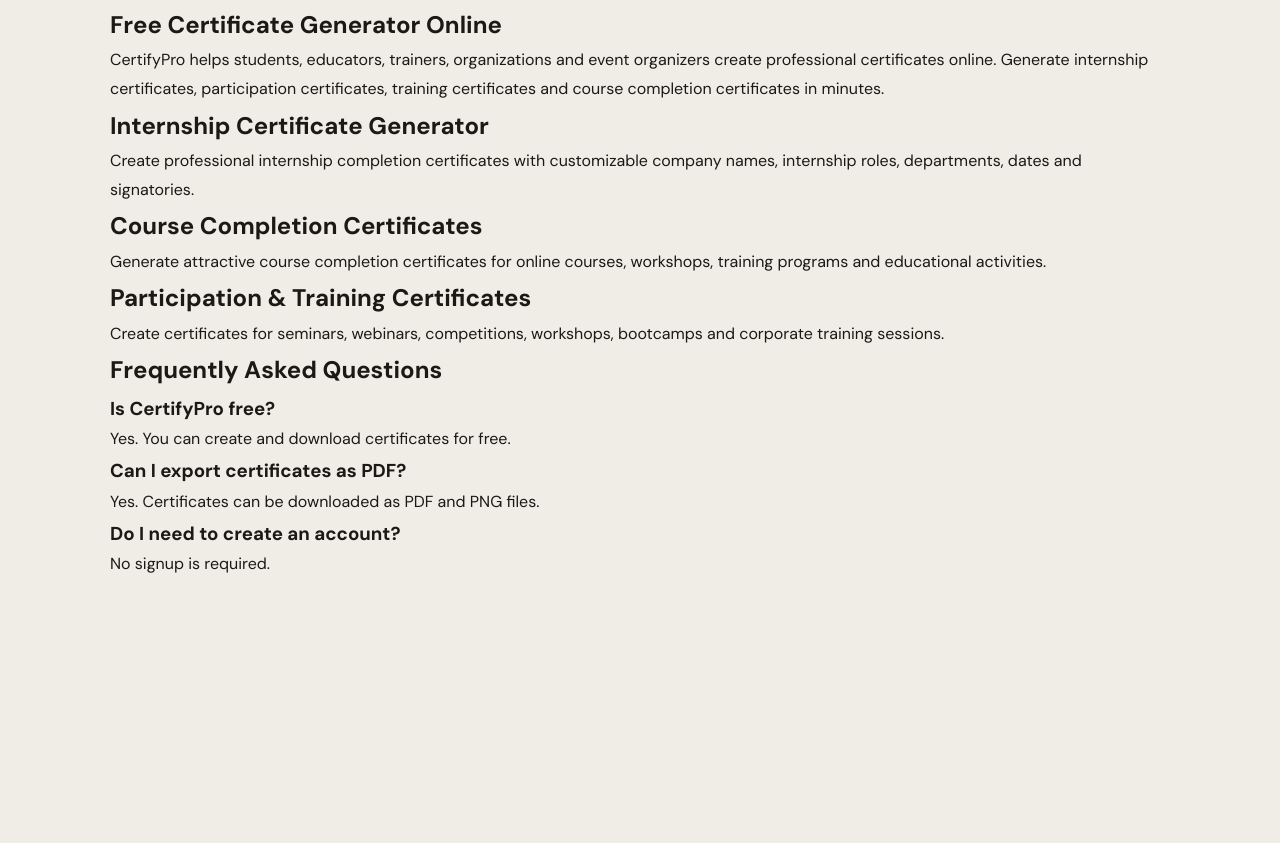
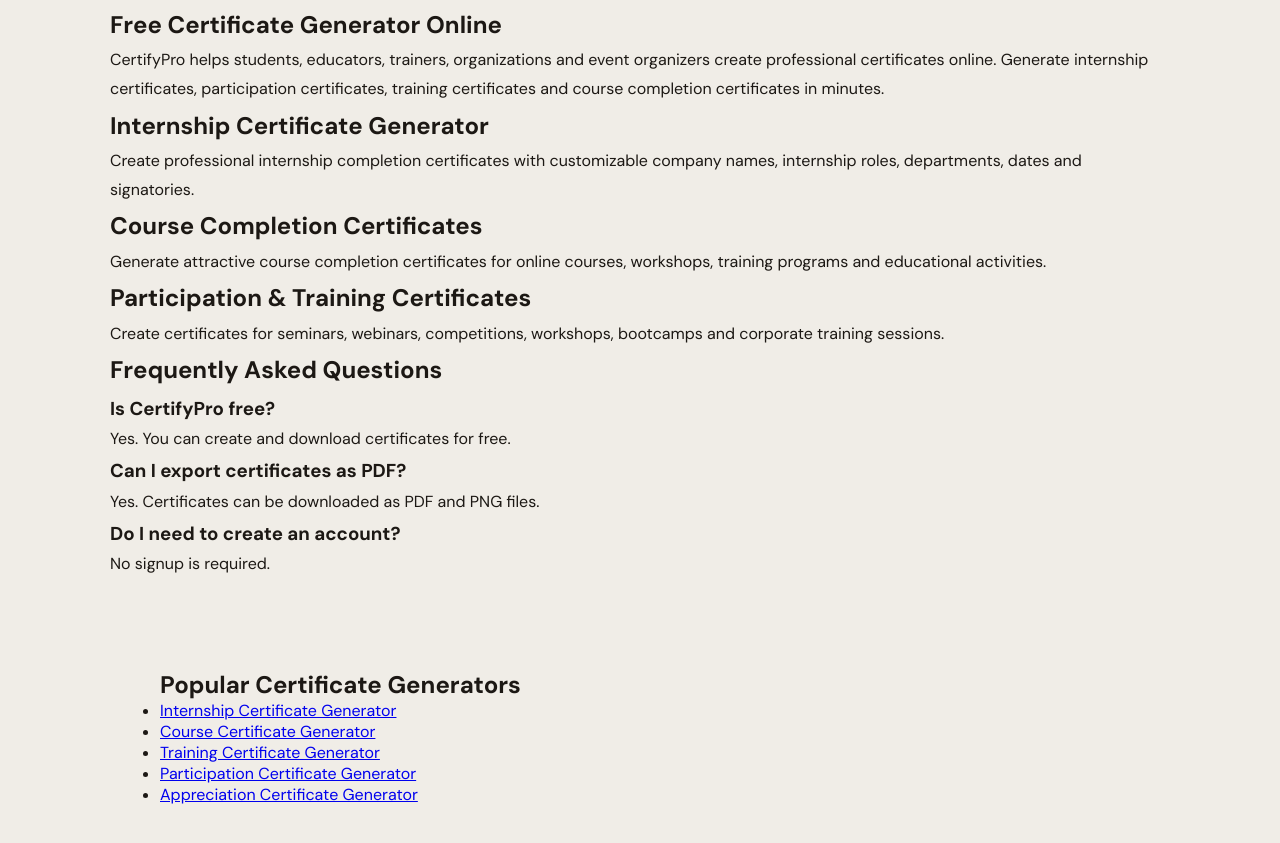
Before and after one commit to TejasTheScientist/certifypro, a plain HTML site: page index.html in a window 1280 px wide. Shown: the part 1876-2719 px from the top of the page. Before the commit the page ends 2525 px from the top, so only its background shows below. Drawn offline with nearby package versions, Linux system fonts and the light colour scheme.

Commit message:
Update index.html

```diff
--- a/index.html
+++ b/index.html
@@ -1195,5 +1195,21 @@
 <p>No signup is required.</p>
 </section>
 
+<section style="max-width:1000px;margin:40px auto;padding:20px;">
+<h2>Popular Certificate Generators</h2>
+
+<ul>
+<li><a href="/internship-certificate-generator.html">Internship Certificate Generator</a></li>
+
+<li><a href="/course-certificate-generator.html">Course Certificate Generator</a></li>
+
+<li><a href="/training-certificate-generator.html">Training Certificate Generator</a></li>
+
+<li><a href="/participation-certificate-generator.html">Participation Certificate Generator</a></li>
+
+<li><a href="/appreciation-certificate-generator.html">Appreciation Certificate Generator</a></li>
+</ul>
+</section>
+
 </body>
 </html>
```
